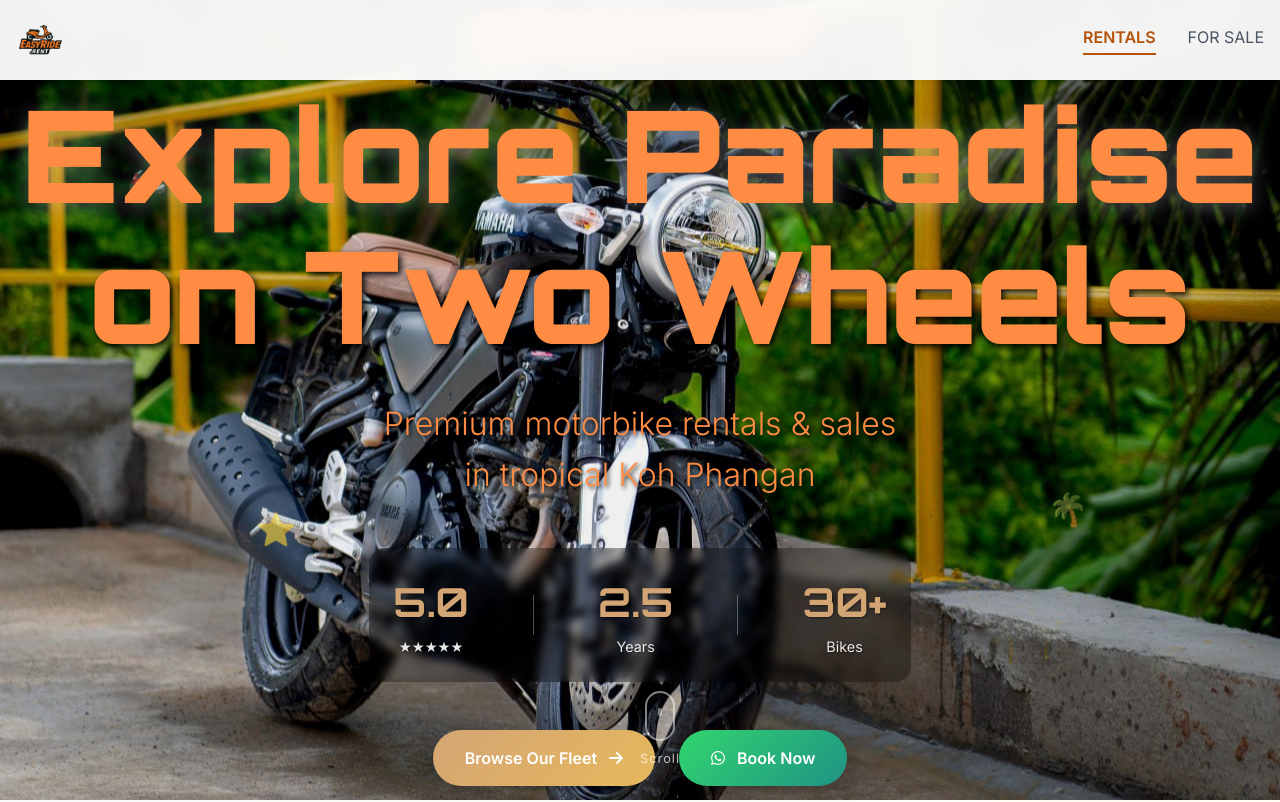
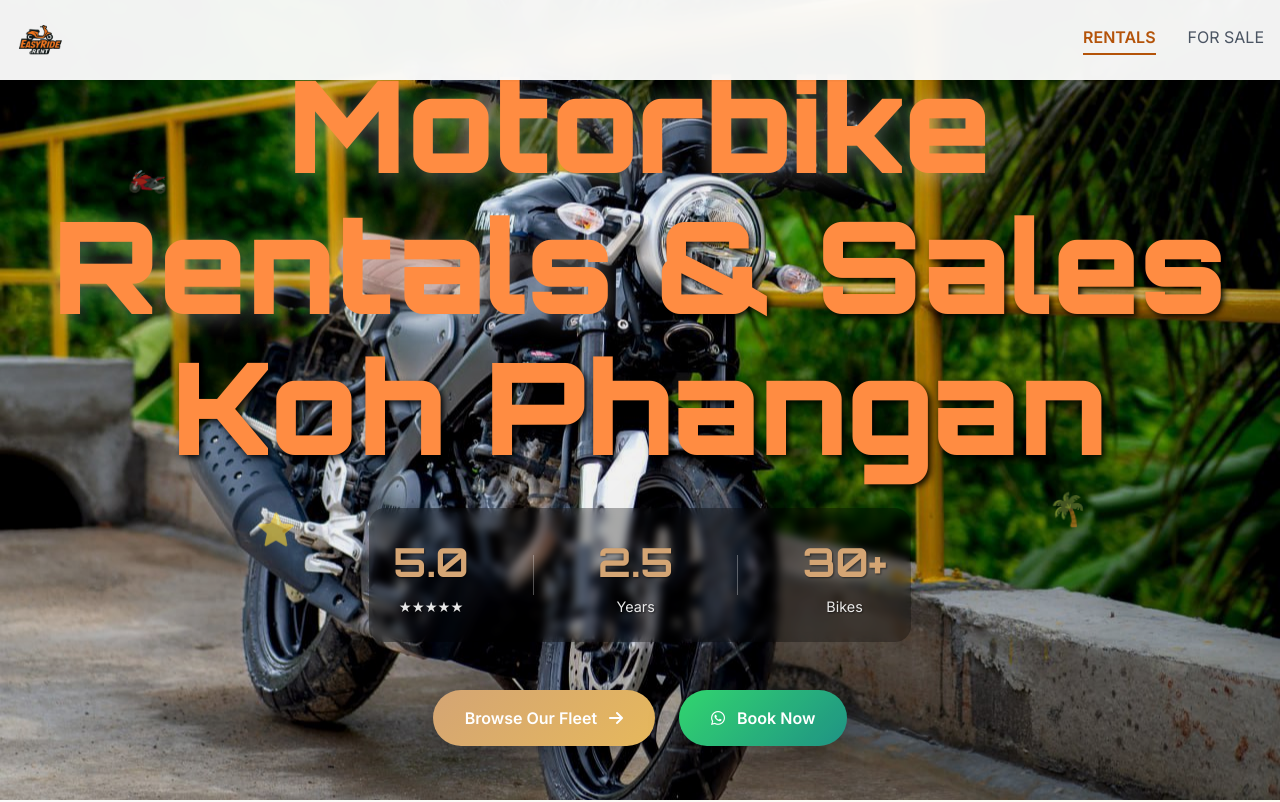
Before and after one commit to aumsound/easy-ride, a plain HTML site: page index.html in a window 1280 px wide. Shown: the top 802 px of the page. Drawn offline with nearby package versions, Linux system fonts and the light colour scheme.

Commit message:
🎯 HERO SIMPLIFICATION: Clean minimal hero with just company name
✨ SIMPLIFIED HERO:
- Removed hero badge completely
- Removed 'Explore Paradise on Two Wheels'
- Now just: 'Motorbike Rentals & Sales - Koh Phangan'
- Much cleaner, direct company messaging

🗑️ REMOVED DISTRACTIONS:
- Deleted scroll indicator (was covering buttons)
- Cleaned up extra text and badges
- Disabled scroll wheel animation
- Let beautiful background photo shine through

📝 TEXT FIXES:
- '24/7 support via chat' → 'Support' (simplified)
- Focus on essential info only

🎨 RESULT:
- Clean minimal hero showing beautiful bike photo
- Company name clearly visible in orange
- No distracting elements covering buttons
- Professional and direct messaging

Perfect for showing off the stunning background imagery! 📸

```diff
--- a/index.html
+++ b/index.html
@@ -350,7 +350,7 @@
         }
 
         /* Scroll Indicator */
-        .hero-scroll-indicator {
+        .hero-scroll-disabled {
             position: absolute;
             bottom: 2rem;
             left: 50%;
@@ -606,7 +606,7 @@
                 padding: 0.75rem 1.25rem;
             }
 
-            .hero-scroll-indicator {
+            .hero-scroll-disabled {
                 bottom: 1rem;
             }
         }
@@ -791,22 +791,13 @@
 
             <!-- Animated Content -->
             <div class="relative z-20 text-center text-white px-4 max-w-7xl mx-auto hero-content">
-                <!-- Hero Badge -->
-                <div class="hero-badge">
-                    <span class="hero-badge-text">🏍️ BIKE RENTAL ON KOH PHANGAN</span>
-                </div>
-
                 <h1 class="hero-title">
-                    <span class="hero-word" data-delay="0">Explore</span>
-                    <span class="hero-word" data-delay="200">Paradise</span>
+                    <span class="hero-word" data-delay="0">Motorbike</span>
+                    <span class="hero-word" data-delay="200">Rentals</span>
+                    <span class="hero-word hero-word-accent" data-delay="400">& Sales</span>
                     <br class="hidden md:block">
-                    <span class="hero-word hero-word-accent" data-delay="400">on Two Wheels</span>
+                    <span class="hero-line" data-delay="600">Koh Phangan</span>
                 </h1>
-
-                <p class="hero-subtitle">
-                    <span class="hero-line" data-delay="600">Premium motorbike rentals & sales</span>
-                    <span class="hero-line" data-delay="800">in tropical Koh Phangan</span>
-                </p>
 
                 <div class="hero-stats bg-black/30 backdrop-blur-sm rounded-2xl p-6">
                     <div class="hero-stat">
@@ -840,10 +831,7 @@
             </div>
 
             <!-- Scroll Indicator -->
-            <div class="hero-scroll-indicator">
-                <div class="hero-scroll-wheel"></div>
-                <span class="hero-scroll-text">Scroll</span>
-            </div>
+
 
             <!-- Floating Elements for iPad -->
             <div class="hero-floating-elements">
@@ -914,7 +902,7 @@
                     </div>
                                 <div class="flex items-center text-sm text-gray-600">
                                     <i class="fab fa-whatsapp text-green-500 mr-3"></i>
-                                    <span>24/7 support via chat</span>
+                                    <span>Support</span>
                         </div>
                             </div>
                             <div class="mt-6">
@@ -1795,7 +1783,7 @@ var bikesConfig = ${JSON.stringify(config, null, 2)};`;
             }, observerOptions);
 
             // Observe elements that need scroll-triggered animations
-            document.querySelectorAll('.hero-stats, .hero-cta, .hero-scroll-indicator').forEach(el => {
+            document.querySelectorAll('.hero-stats, .hero-cta, .hero-scroll-disabled').forEach(el => {
                 observer.observe(el);
             });
         }
```
